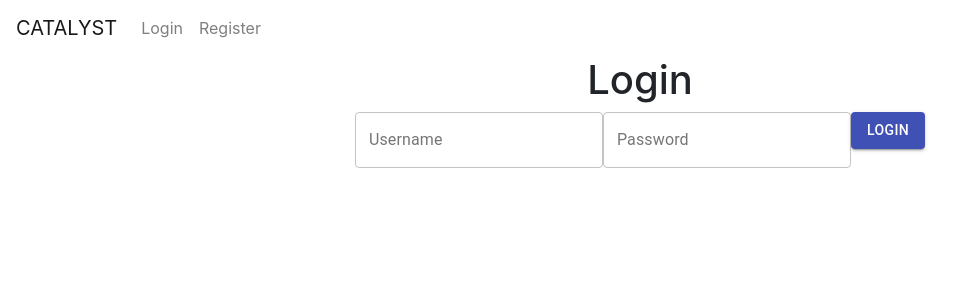
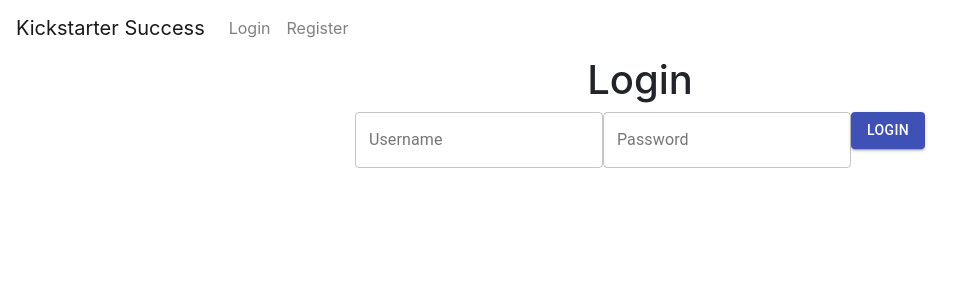
Before and after one commit to Build-Week-Kickstarter-1/Front-End, a React (Create React App) app in the folder kickstarter-success/: page /login in a window 1280 px wide. Shown: the top 300 px of the page, without its empty margins (0-972 px from the left). Built offline with nearby package versions, Linux system fonts and the light colour scheme.

Commit message:
change title to kickstart success

```diff
--- a/kickstarter-success/src/components/NavBar.jsx
+++ b/kickstarter-success/src/components/NavBar.jsx
@@ -67,7 +67,7 @@
     },[])
     return (
         <Navbar className={darkMode ? 'navbar navbar-dark bg-dark' : 'navbar navbar-light'} light expand="md">
-            <NavbarBrand onClick={()=>history.push('/')} className='pointer'>CATALYST</NavbarBrand>
+            <NavbarBrand onClick={()=>history.push('/')} className='pointer'>Kickstarter Success</NavbarBrand>
             <NavbarToggler onClick={toggle} />
             <Collapse isOpen={isOpen} navbar>
                 <Nav className="mr-auto" navbar>
@@ -89,7 +89,7 @@
                     (
                         <UncontrolledDropdown>
                             <DropdownToggle nav>
-                                <Avatar color={Avatar.getRandomColor('sitebase', ['red', 'green', 'blue'])} round={true} size='3rem' name={username}/>
+                                <Avatar color={Avatar.getRandomColor(['red', 'green', 'blue', 'orange', 'yellow', 'pink', 'purple'])} round={true} size='3rem' name={username}/>
                             </DropdownToggle>
                             <DropdownMenu right>
                                 <DropdownItem onClick={()=> urlChangeHandler('profile')} className='pointer'>
```
